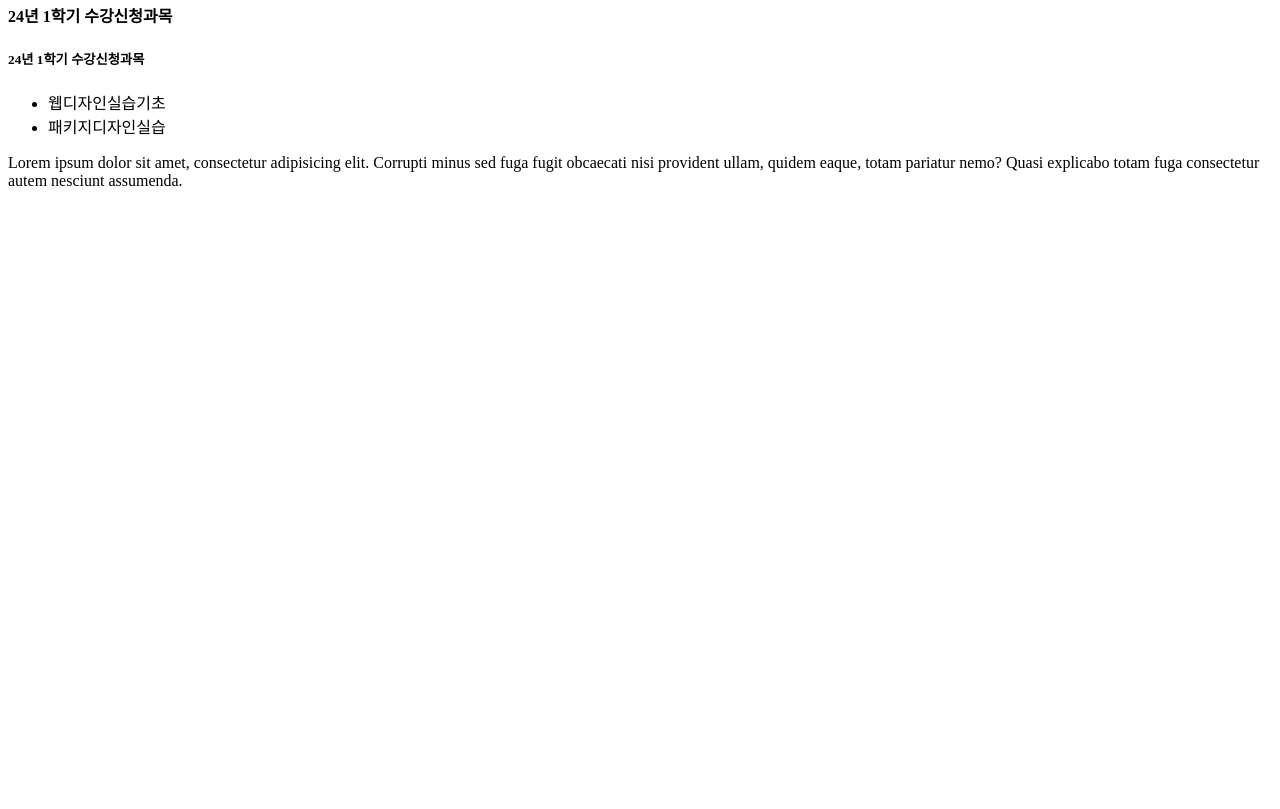
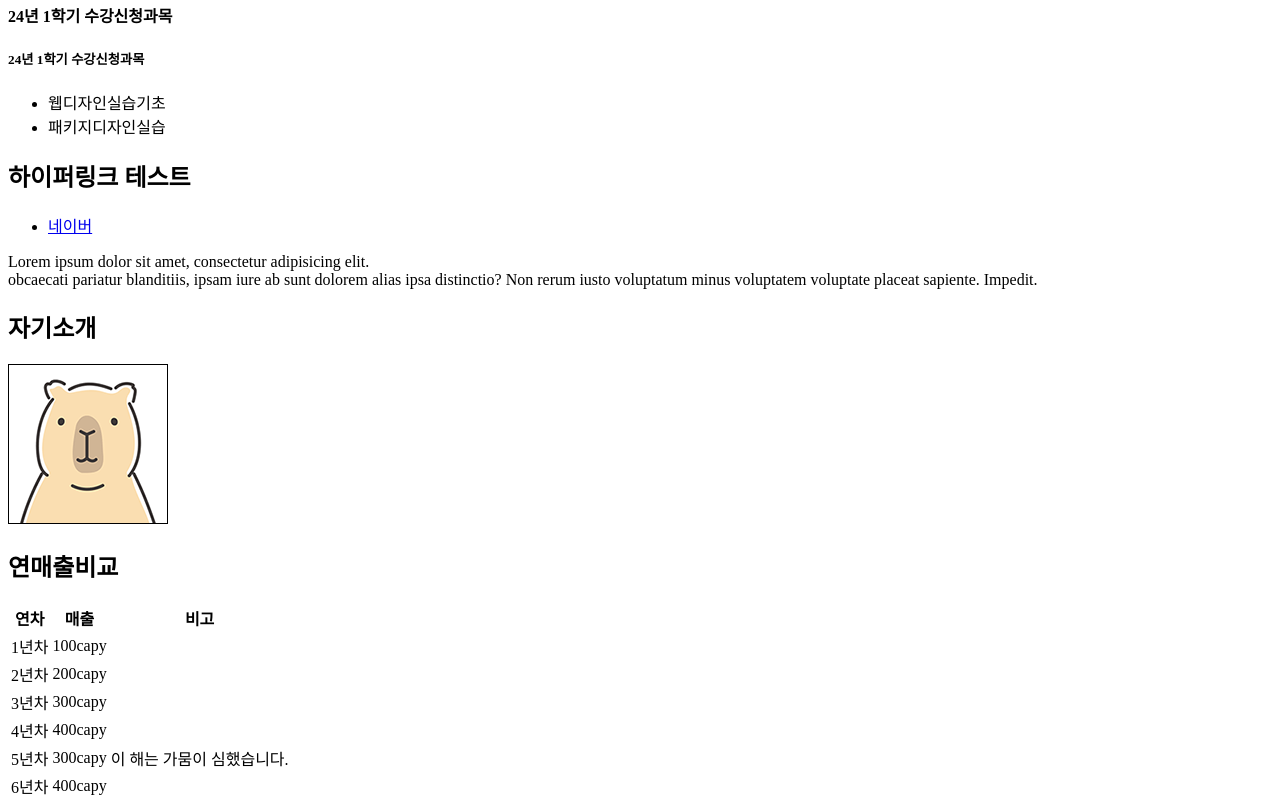
Before and after one commit to yunmyn/web0314, a plain HTML site: page index.html in a window 1280 px wide. Shown: the part 395-1204 px from the top of the page. Before the commit the page ends 800 px from the top, so only its background shows below. Drawn offline with Linux system fonts and the light colour scheme.

Commit message:
이미지와 테이블 추가

```diff
--- a/index.html
+++ b/index.html
@@ -30,12 +30,54 @@
     <li>웹디자인실습기초</li>
     <li>패키지디자인실습</li>
 </ul>
-    Lorem ipsum dolor sit amet,
-     consectetur adipisicing elit.
-     Corrupti minus sed fuga fugit obcaecati nisi
-     provident ullam, quidem eaque, totam pariatur nemo?
-     Quasi explicabo totam fuga consectetur autem nesciunt
-     assumenda.
-
+    <h2>하이퍼링크 테스트</h2>
+    <ul>
+        <li><a href="https://www.naver.com/" target="_blank">네이버</a></li>
+    </ul>
+    Lorem ipsum dolor sit amet, consectetur adipisicing elit.<br> obcaecati pariatur blanditiis, ipsam iure ab sunt dolorem alias ipsa distinctio? Non rerum iusto voluptatum minus voluptatem voluptate placeat sapiente. Impedit.
+    <h2>자기소개</h2>
+    <img src="imgs/capyzou.png" alt="">
+    <h2>연매출비교</h2>
+    <table>
+        <thead>
+            <tr>
+                <th>연차</th>
+                <th>매출</th>
+                <th>비고</th>
+            </tr>
+        </thead>
+        <tbody>
+            <tr>
+                <td>1년차</td>
+                <td>100capy</td>
+                <td></td>
+            </tr>
+            <tr>
+                <td>2년차</td>
+                <td>200capy</td>
+                <td></td>
+            </tr>
+            <tr>
+                <td>3년차</td>
+                <td>300capy</td>
+                <td></td>
+            </tr>
+            <tr>
+                <td>4년차</td>
+                <td>400capy</td>
+                <td></td>
+            </tr>
+            <tr>
+                <td>5년차</td>
+                <td>300capy</td>
+                <td>이 해는 가뭄이 심했습니다.</td>
+            </tr>
+            <tr>
+                <td>6년차</td>
+                <td>400capy</td>
+                <td></td>
+            </tr>
+        </tbody>
+    </table>
 </body>
 </html>
```
Also changed, not shown: imgs/capyzou.png (added).
